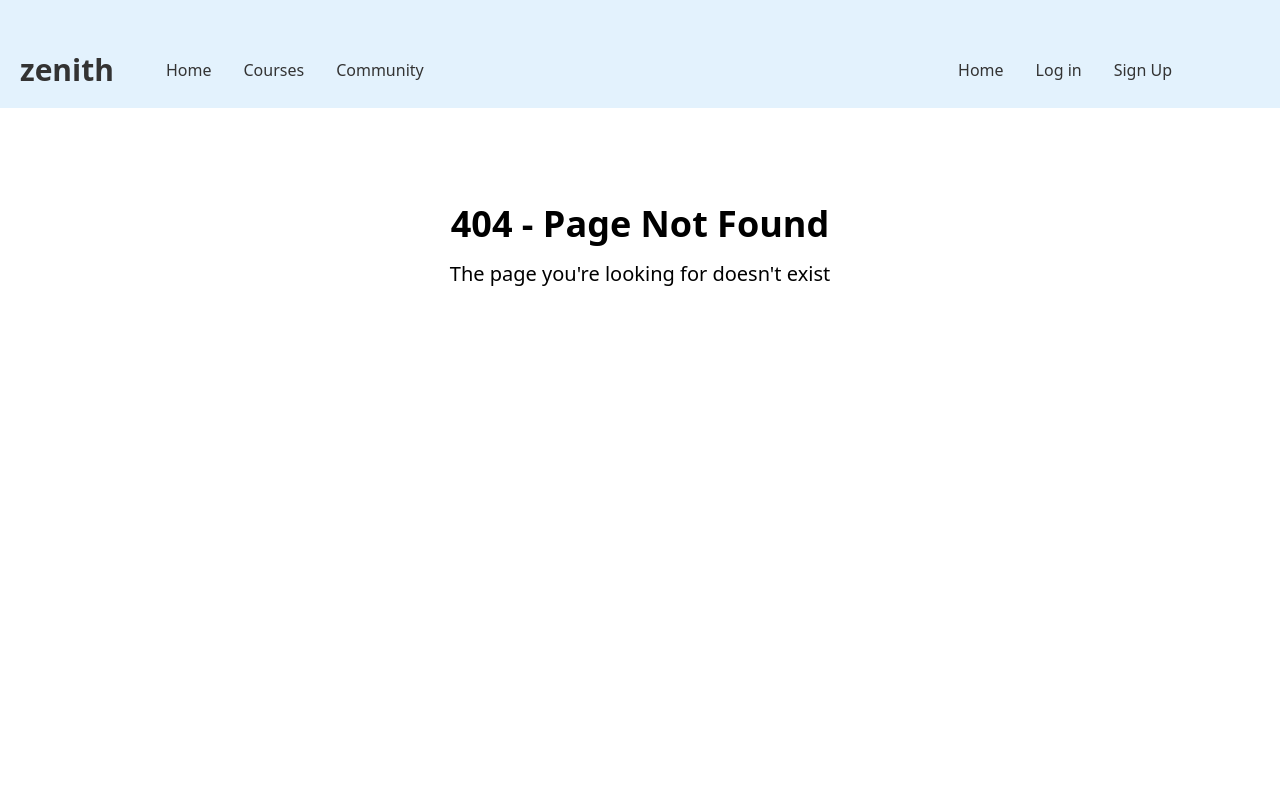
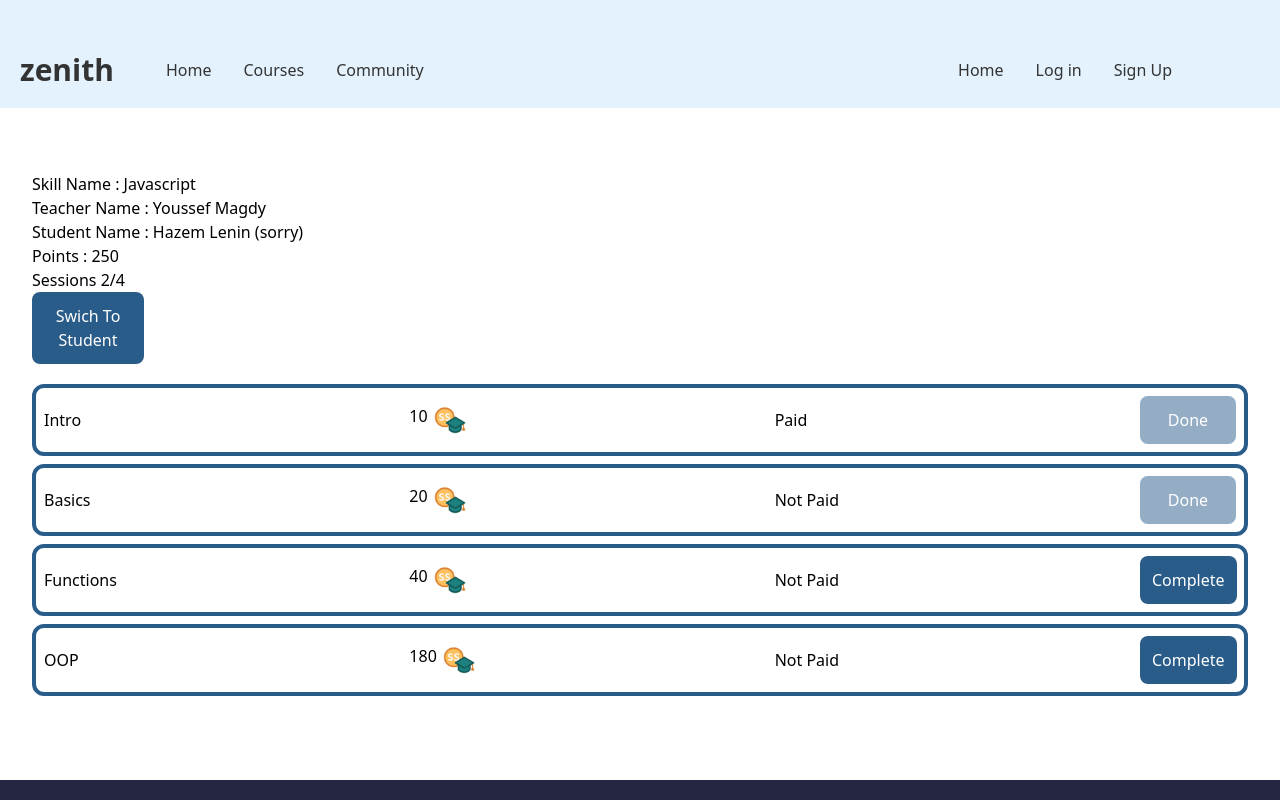
Before and after one commit to HazemLenin/zenith, a React (Vite) app in the folder zenith-frontend/: page /SkillDetails in a window 1280 px wide. Shown: the top 800 px of the page. Built offline with nearby package versions, Linux system fonts and the light colour scheme.

Commit message:
add table componant and modified button componant & add skillDetails page and make path in app for it

```diff
--- a/zenith-frontend/src/App.tsx
+++ b/zenith-frontend/src/App.tsx
@@ -6,6 +6,7 @@ import SignUp from "./pages/SignUP";
 import Login from "./pages/Login";
 import LayOut from "./components/Layout/Layout";
 import ProtectedRoute from "./components/ProtectedRoute";
+import SkillDetails from "./pages/SkillDetails";
 
 // Example user role - in a real app, this would come from your auth context/state
 // const userRole = "admin";
@@ -20,6 +21,7 @@ function App() {
         { index: true, path: "/", element: <Home /> },
         { index: true, path: "Login", element: <SignUp /> },
         { index: true, path: "SignUp", element: <Login /> },
+        { index: true, path: "SkillDetails", element: <SkillDetails /> },
         {
           path: "Courses",
           element: <ProtectedRoute children={<NotFound />} />,
--- a/zenith-frontend/src/components/Button/Btn.tsx
+++ /dev/null
@@ -1,24 +0,0 @@
-interface InputProps {
-    btnName: string;
-    variant: string;
-    btnFun?: () => void;
-    isDisabled: boolean;
-}
-export default function Btn({btnName,btnFun,variant,isDisabled}: InputProps) {
-    return (
-        <>
-        <button
-        onClick={btnFun}
-        className=" w-56  py-3 px-4
-        bg-[#1a3c5a] text-white rounded-lg hover:bg-[#2a5c8a]
-        hover:cursor-pointer disabled:bg-[#2a5c8a]
-        flex items-center justify-center mx-auto transition-all
-        duration-300 ease-in-out focus:outline-none focus:ring-2
-        focus:ring-[#2a5c8a] focus:ring-offset-2"
-        disabled={isDisabled}
-        >
-        {btnName}
-        </button>
-        </>
-    )
-}
--- /dev/null
+++ b/zenith-frontend/src/components/Button/Button.tsx
@@ -0,0 +1,20 @@
+interface InputProps {
+    btnName: string;
+    variant?: string;
+    btnFun?: (event: React.MouseEvent<HTMLButtonElement>) => void;
+    isDisabled?: boolean;
+}
+export default function Btn({btnName,btnFun,variant,isDisabled}: InputProps) {
+
+    return (
+        <>
+    <button
+    onClick={btnFun}
+    className= "w-28 py-3 px-3 bg-primary text-white rounded-lg hover:bg-background hover:text-black hover:cursor-pointer disabled:bg-primary-disabled  flex items-center justify-center transition-all duration-300 ease-in-out focus:outline-none focus:ring-2 focus:ring-primary focus:ring-offset-2"
+    disabled={isDisabled}
+    >
+        {btnName}
+        </button>
+        </>
+    )
+}
--- /dev/null
+++ b/zenith-frontend/src/components/Table/Tablel.tsx
@@ -0,0 +1,32 @@
+import { ReactNode } from "react"
+
+interface TableProps {
+    data: (string | number | ReactNode)[][]
+}
+
+
+
+export default function Table({ data }: TableProps) {
+    return (
+        <div className="max-w-150 mx-auto my-5 flex flex-col gap-2">
+            {
+                data.map((row, index) => {
+                    return (
+                        <div key={index} className={`flex justify-between items-center border-4 border-primary rounded-xl p-2`}>
+                            {
+                                row.map((cell, cellIndex) => (
+                                    <span key={cellIndex} className="flex w-24 text-wrap">
+                                        {cell}
+                                        {cellIndex === 1 && typeof cell === 'number' &&
+                                            <img className="w-8 h-8 ml-1.5" src="/public/icon-Photoroom.png" />
+                                        }
+                                    </span>
+                                ))
+                            }
+                        </div>
+                    )
+                })
+            }
+        </div>
+    )
+}
--- /dev/null
+++ b/zenith-frontend/src/pages/SkillDetails.tsx
@@ -0,0 +1,57 @@
+import { useState } from 'react'
+import Btn from '../components/Button/Button'
+import Table from '../components/Table/Tablel'
+export default function SkillDetails() {
+      // just example to change ui teacher/student to show different content in componant
+    const [is_teacher,set_is_teacher]=useState<boolean>(true)
+    function change(){
+        set_is_teacher(!is_teacher)
+    }
+    // function to change complete state/id:session's id
+    function changeCompletState(id?: number) {
+
+    }
+    // function to change pay state/id:session's id
+    function changePayState(id?:number){
+    }
+// just example for data that comes from the back-end
+const skill_sessions = [
+    {sessionId:3, sessionName: 'Intro', points: '10',completed:true ,paid:true },
+    {sessionId:1, sessionName: 'Basics', points: '20',completed:true ,paid:false },
+    {sessionId:2, sessionName: 'Functions', points: '40',completed:false ,paid:false },
+    {sessionId:4, sessionName: 'OOP', points: '180',completed:false ,paid:false }
+]
+// what we will show as ui
+const skill_sessions_ui = skill_sessions.map((session) => {
+    return [
+        session.sessionName,
+        Number(session.points),
+        // add string to show session is payed or not (teacher's ui) || add string to show session is completed or not (student ui)
+        is_teacher ?
+        session.paid?'Paid':'Not Paid'
+        : session.completed?'Completed':'Uncompleted'
+        ,
+        // add button to finish session (teacher's ui) || add a button to pay for session (student ui)
+        is_teacher ?
+        <Btn isDisabled={session.completed? true:false} btnName={session.completed?'Done':'Complete'} btnFun={() => changeCompletState(session.sessionId)} />
+        :<Btn isDisabled={session.paid?true:false} btnName={session.paid?'Done':'Pay'} btnFun={()=> changePayState(session.sessionId)} />
+    ];
+});
+    return (
+        <div >
+        <ul>
+            <li>Skill Name : Javascript</li>
+            <li>Teacher Name : Youssef Magdy</li>
+            <li>Student Name : Hazem Lenin (sorry) </li>
+            <li>Points : 250</li>
+            <li>Sessions 2/4</li>
+        </ul>
+        <Btn btnName={is_teacher? 'Swich To Student':'Swich To Teacher'}btnFun={change}/>
+<Table
+data={
+    skill_sessions_ui
+}
+/>
+        </div>
+    )
+}
```
Also changed, not shown: zenith-frontend/public/icon-Photoroom.png (added).
